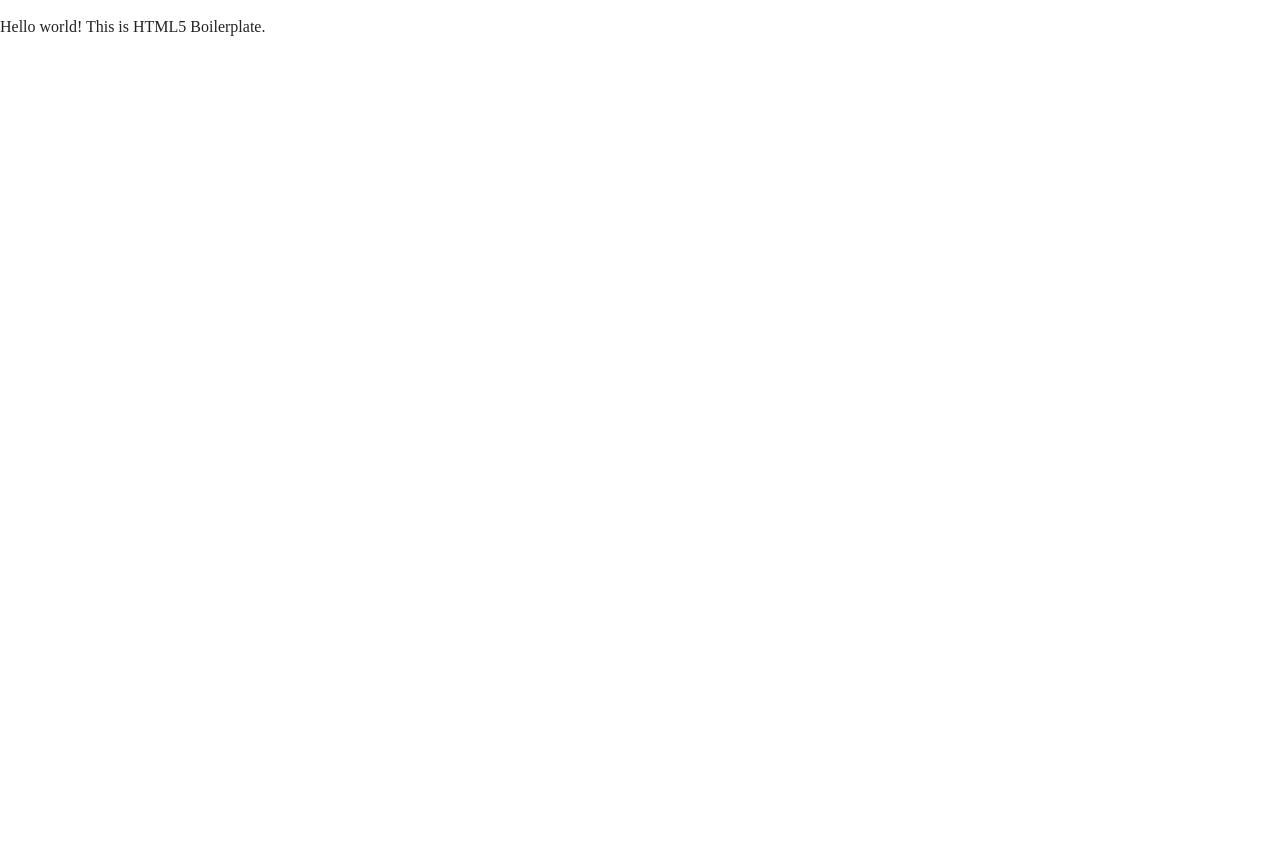
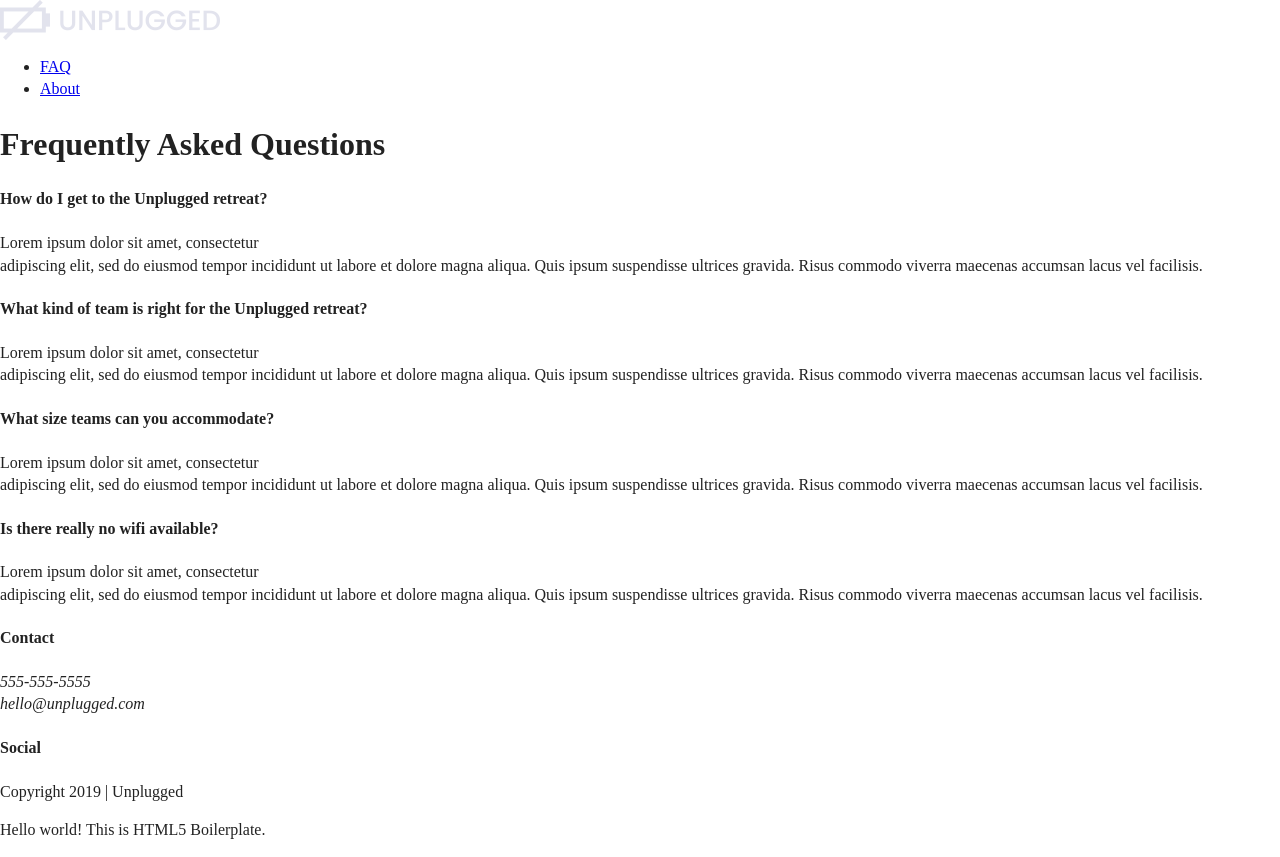
Before and after one commit to selamwondwossen/unplugged-retreat, a website: page faq/index.html in a window 1280 px wide. Before the commit the page ends 800 px from the top, so only its background shows below. Drawn offline with Linux system fonts and the light colour scheme.

Commit message:
Built out structural html for Faq page

```diff
--- a/faq/index.html
+++ b/faq/index.html
@@ -23,6 +23,89 @@
 </head>
 
 <body>
+  <header>
+    <div class="content-wrapper">
+      <a href="#">
+        <img src="../img/unplugged-logo.png" alt="unplugged logo">
+      </a>
+      <div class="header-divider"></div>
+      <nav>
+           <ul>
+               <li><a href="faq/index.html" target="_blank">FAQ</a></li>
+               <li><a href="about/index.html" target="_blank">About</a></li>
+           </ul>
+      </nav>
+  </div>
+  </header>
+  <main>
+    <section class="faq-info">
+      <div class="content-wrapper">
+        <h1>Frequently Asked Questions</h1>
+          <div class="faq-content">
+            <h4>How do I get to the Unplugged retreat?</h4>
+            <p>Lorem ipsum dolor sit amet, consectetur<br>
+               adipiscing elit, sed do eiusmod tempor incididunt
+               ut labore et dolore magna aliqua. Quis ipsum suspendisse
+               ultrices gravida. Risus commodo viverra maecenas accumsan
+               lacus vel facilisis. </p>
+
+            <h4>What kind of team is right for the Unplugged retreat?</h4>
+            <p>Lorem ipsum dolor sit amet, consectetur<br>
+               adipiscing elit, sed do eiusmod tempor incididunt
+               ut labore et dolore magna aliqua. Quis ipsum suspendisse
+               ultrices gravida. Risus commodo viverra maecenas accumsan
+               lacus vel facilisis. </p>
+
+            <h4>What size teams can you accommodate?</h4>
+            <p>Lorem ipsum dolor sit amet, consectetur<br>
+               adipiscing elit, sed do eiusmod tempor incididunt
+               ut labore et dolore magna aliqua. Quis ipsum suspendisse
+               ultrices gravida. Risus commodo viverra maecenas accumsan
+               lacus vel facilisis. </p>
+
+            <h4>Is there really no wifi available?</h4>
+            <p>Lorem ipsum dolor sit amet, consectetur<br>
+               adipiscing elit, sed do eiusmod tempor incididunt
+               ut labore et dolore magna aliqua. Quis ipsum suspendisse
+               ultrices gravida. Risus commodo viverra maecenas accumsan
+               lacus vel facilisis. </p>
+          </div>
+      </div> <!-- faq content wrapper ends -->
+    </section>
+  </main>
+
+  <footer>
+    <div class="content-wrapper">
+      <div class="footer-content">
+          <div class="contact">
+            <h4>Contact</h4>
+            <address>
+              <p>
+                555-555-5555<br>
+                hello@unplugged.com</p>
+            </address>
+          </div>
+          <div class="social">
+            <h4>Social</h4>
+              <div class="social-icons">
+                  <p>
+                    <a href="https://www.facebook.com/yoursite" target="_blank"></a>
+                  </p>
+                  <p>
+                    <a href="https://twitter.com" target="_blank"></a>
+                  </p>
+                  <p>
+                    <a href="https://www.instagram.com" target="_blank"></a>
+                  </p>
+              </div>
+          </div>
+      </div> <!-- footer content ends -->
+  </div> <!--footer content-wrapper ends-->
+
+        <div class="copyright">
+        <p>Copyright 2019 | Unplugged</p>
+        </div>
+  </footer>
 
   <!-- Add your site or application content here -->
   <p>Hello world! This is HTML5 Boilerplate.</p>
```
